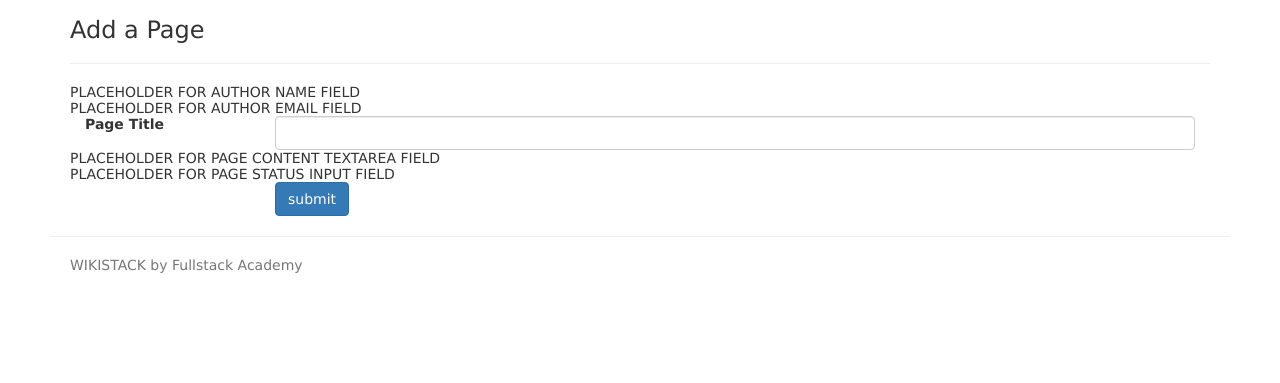
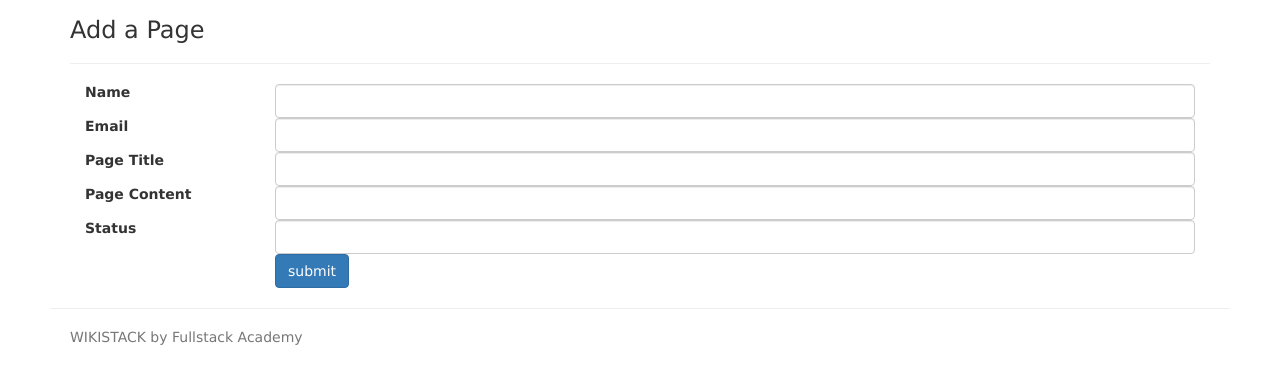
Before and after one commit to vsmith214/wikistack, a website: page views/addpage.html in a window 1280 px wide. Shown: the part 53-436 px from the top of the page. Drawn offline with nearby package versions, Linux system fonts and the light colour scheme; files that its build step writes are made by us from their sources.

Commit message:
review commit

```diff
--- a/routes/wiki.js
+++ b/routes/wiki.js
@@ -11,7 +11,7 @@ router.get('/', (req, res, next) => {
 
 router.post('/', (req, res, next) => {
     //if (err) next(err);
-    res.send('got to POST /wiki/');
+    res.json(req.body);
     res.end();
 });
 
--- a/views/addpage.html
+++ b/views/addpage.html
@@ -3,9 +3,20 @@
 <hr>
 <form method="POST" action="/wiki/">
 
-    <div>PLACEHOLDER FOR AUTHOR NAME FIELD</div>
+    <!-- <div><input name="title" type="text" /></div> -->
+    <div class="form-group">
+        <label for="author" class="col-sm-2 control-label">Name</label>
+        <div class="col-sm-10">
+            <input name="author" type="text" class="form-control" />
+        </div>
+    </div>
 
-    <div>PLACEHOLDER FOR AUTHOR EMAIL FIELD</div>
+    <div class="form-group">
+        <label for="email" class="col-sm-2 control-label">Email</label>
+        <div class="col-sm-10">
+            <input name="email" type="email" class="form-control" />
+        </div>
+    </div>
 
     <div class="form-group">
         <label for="title" class="col-sm-2 control-label">Page Title</label>
@@ -14,9 +25,19 @@
         </div>
     </div>
 
-    <div>PLACEHOLDER FOR PAGE CONTENT TEXTAREA FIELD</div>
+    <div class="form-group">
+        <label for="content" class="col-sm-2 control-label">Page Content</label>
+        <div class="col-sm-10">
+            <input name="content" type="text" class="form-control" />
+        </div>
+    </div>
 
-    <div>PLACEHOLDER FOR PAGE STATUS INPUT FIELD</div>
+    <div class="form-group">
+        <label for="status" class="col-sm-2 control-label">Status</label>
+        <div class="col-sm-10">
+            <input name="status" type="text" class="form-control" />
+        </div>
+    </div>
 
     <div class="col-sm-offset-2 col-sm-10">
         <button type="submit" class="btn btn-primary">submit</button>
```
